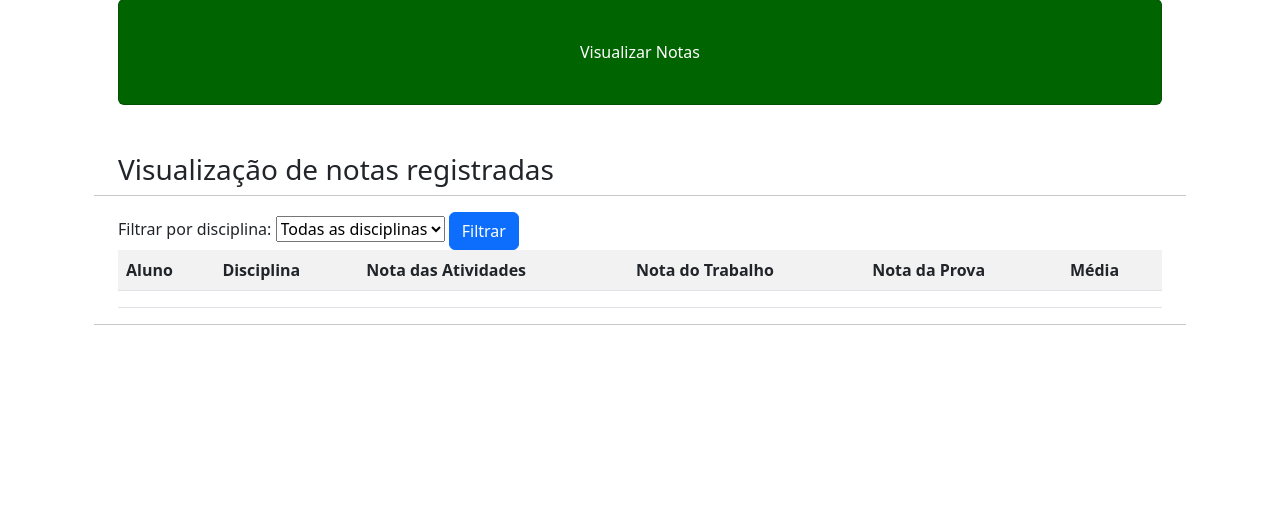
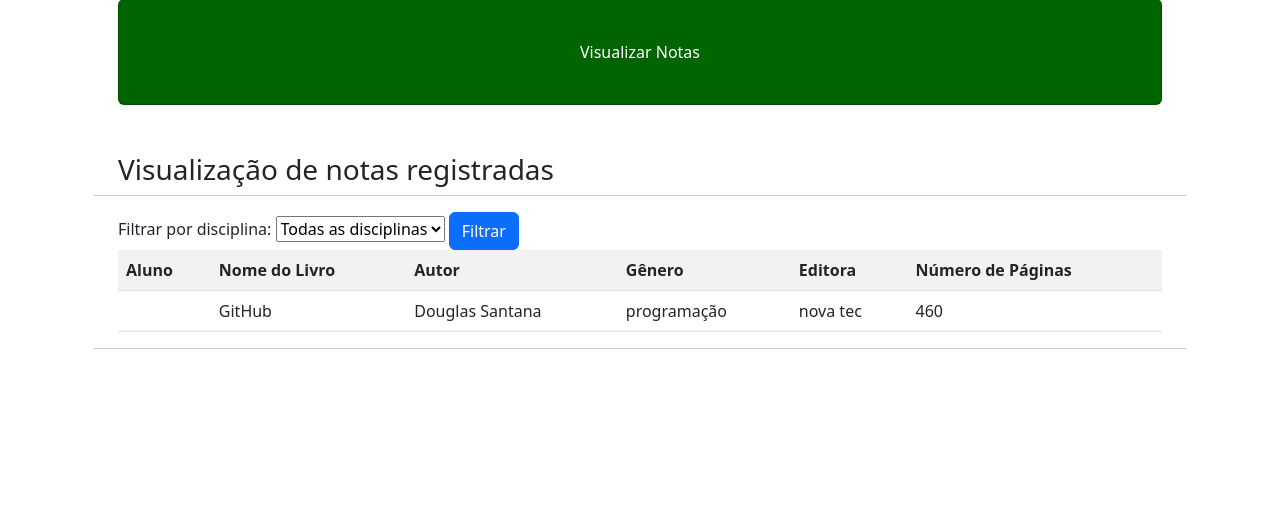
Before and after one commit to douglassantanapassos/bookloop, a Django app: page /visualizar/ in a window 1280 px wide. Shown: the part 105-635 px from the top of the page. Run offline with Django 5.2, Linux system fonts and the light colour scheme; a user stored in the database is signed in; data comes from the database, SQL or seed files in the repository; lists and menus that the app fills with data are empty; some libraries are stand-ins or nearby versions.

Commit message:
Atualização - Douglas: alterar, model, views (19.07.25)

```diff
--- a/usuarios/templates/usuarios/alterar.html
+++ b/usuarios/templates/usuarios/alterar.html
@@ -19,7 +19,7 @@
             <th>Número de Páginas</th>
             <th>Opções</th>
         </tr>
-        {% for campo in lista_notas %}
+        {% for campo in lista_livros %}
             <tr>
                 <td>{{ user.first_name}}</td>
                 <td>{{campo.livro}}</td>
--- a/usuarios/templates/usuarios/excluir.html
+++ b/usuarios/templates/usuarios/excluir.html
@@ -7,10 +7,10 @@
 <h3>Exclusão de Notas Selecionada</h3>
 <hr>
 
-<p>Tem certeza que deseja excluir as notas da disciplina <strong>{{ lista_notas.disciplina}}</strong></p>
+<p>Tem certeza que deseja excluir as notas da disciplina <strong>{{ lista_livros.livro}}</strong></p>
 
 <div class="delete">
-    <a href="{% url 'excluir' lista_notas.pk %}" class="btn btn-sucess btn-sm"> Sim</a>
+    <a href="{% url 'excluir' lista_livros.pk %}" class="btn btn-sucess btn-sm"> Sim</a>
     <a href="{% url 'alterar' %}" class="btn btn-danger btn-sm">Não</a>
 </div>
 
--- a/usuarios/templates/usuarios/visualizar.html
+++ b/usuarios/templates/usuarios/visualizar.html
@@ -12,11 +12,11 @@
     {% csrf_token%}
 
     <div class="filter">
-        <label for="disciplinaName"> Filtrar por disciplina:</label>
-        <select name="disciplina">
+        <label for="nomeLivro"> Filtrar por disciplina:</label>
+        <select name="livro">
             <option>Todas as disciplinas</option>
-            {% for campo in lista_notas %}
-                <option >{{ campo.disciplina }}</option>
+            {% for campo in lista_livros %}
+                <option >{{ campo.livro }}</option>
             {% endfor %}
         </select>
         <button type="submit" class="btn btn-primary">Filtrar</button>
@@ -27,20 +27,20 @@
     <table class="table table-striped">
         <tr>
             <th>Aluno</th>
-            <th>Disciplina</th>
-            <th>Nota das Atividades</th>
-            <th>Nota do Trabalho</th>
-            <th>Nota da Prova</th>
-            <th>Média</th>
+            <th>Nome do Livro</th>
+            <th>Autor</th>
+            <th>Gênero</th>
+            <th>Editora</th>
+            <th>Número de Páginas</th>
         </tr>
-        {% for campo in lista_notas %}
+        {% for campo in lista_livros %}
             <tr>
                 <td>{{ user.first_name}}</td>
-                <td>{{campo.disciplina}}</td>
-                <td>{{campo.nota_atividade}}</td>
-                <td>{{campo.nota_trabalho}}</td>
-                <td>{{campo.nota_prova}}</td>
-                <td>{{campo.media}}</td>
+                <td>{{campo.livro}}</td>
+                <td>{{campo.nome_autor}}</td>
+                <td>{{campo.nome_genero}}</td>
+                <td>{{campo.nome_editora}}</td>
+                <td>{{campo.num_paginas}}</td>
             </tr>
         {% empty %}
             <tr>
--- a/usuarios/views.py
+++ b/usuarios/views.py
@@ -78,46 +78,45 @@ def lancar(request):
 def alterar(request):
     if request.method == "GET":
         if request.user.is_authenticated:
-            lista_notas = Livro.objects.all()
-            dicionario_notas = {'lista_notas':lista_notas}
-            return render(request, 'usuarios/alterar.html', dicionario_notas)
+            lista_livros = Livro.objects.all()
+            dicionario_livros = {'lista_livros':lista_livros}
+            return render(request, 'usuarios/alterar.html', dicionario_livros)
         else:
             return HttpResponse("Faça o login para acessar!")
-
 
 def visualizar(request):
     if request.method == "GET":
         if request.user.is_authenticated:
-            lista_notas = Livro.objects.all()
-            dicionario_notas = {'lista_notas':lista_notas}
-            return render(request, 'usuarios/visualizar.html', dicionario_notas)
+            lista_livros = Livro.objects.all()
+            dicionario_livros = {'lista_livros':lista_livros}
+            return render(request, 'usuarios/visualizar.html', dicionario_livros)
         else:
             return HttpResponse("Faça o login para acessar!")
     else:
-        disciplina = request.POST.get('disciplina')
-        if disciplina == "Todas as disciplinas":
-            lista_notas = Livro.objects.all()
-            dicionario_notas = {'lista_notas':lista_notas}
-            return render(request, 'usuarios/visualizar.html', dicionario_notas)
+        livro = request.POST.get('livro')
+        if livro == "Todas as disciplinas":
+            lista_livros = Livro.objects.all()
+            dicionario_livros = {'lista_livros':lista_livros}
+            return render(request, 'usuarios/visualizar.html', dicionario_livros)
         else:
-            lista_notas = Livro.objects.filter(disciplina = disciplina)
-            discionario_notas_filtradas = {'lista_notas':lista_notas}
-            return render(request, 'usuarios/visualizar.html', discionario_notas_filtradas)
+            lista_livros = Livro.objects.filter(livro = livro)
+            discionario_livros_filtrados = {'lista_livros':lista_livros}
+            return render(request, 'usuarios/visualizar.html', discionario_livros_filtrados)
 
 def excluir_verificacao(request, pk):
     if request.method == "GET":
         if request.user.is_authenticated:
-            lista_notas = Livro.objects.get(pk=pk)
-            dicionario_notas  = {'lista_notas':lista_notas}
-            return render(request, 'usuarios/excluir.html', dicionario_notas)
+            lista_livros = Livro.objects.get(pk=pk)
+            dicionario_livros  = {'lista_livros':lista_livros}
+            return render(request, 'usuarios/excluir.html', dicionario_livros)
         else:
             return HttpResponse("Faça o login para acessar!")
 
 def excluir(request, pk):
     if request.method == "GET":
         if request.user.is_authenticated:
-            diciplina_selecionada = Livro.objects.get(pk=pk)
-            diciplina_selecionada.delete()
+            livro_selecionado = Livro.objects.get(pk=pk)
+            livro_selecionado.delete()
             return HttpResponseRedirect(reverse('alterar'))
         else:
             return HttpResponse("Faça o login para acessar!")
```
